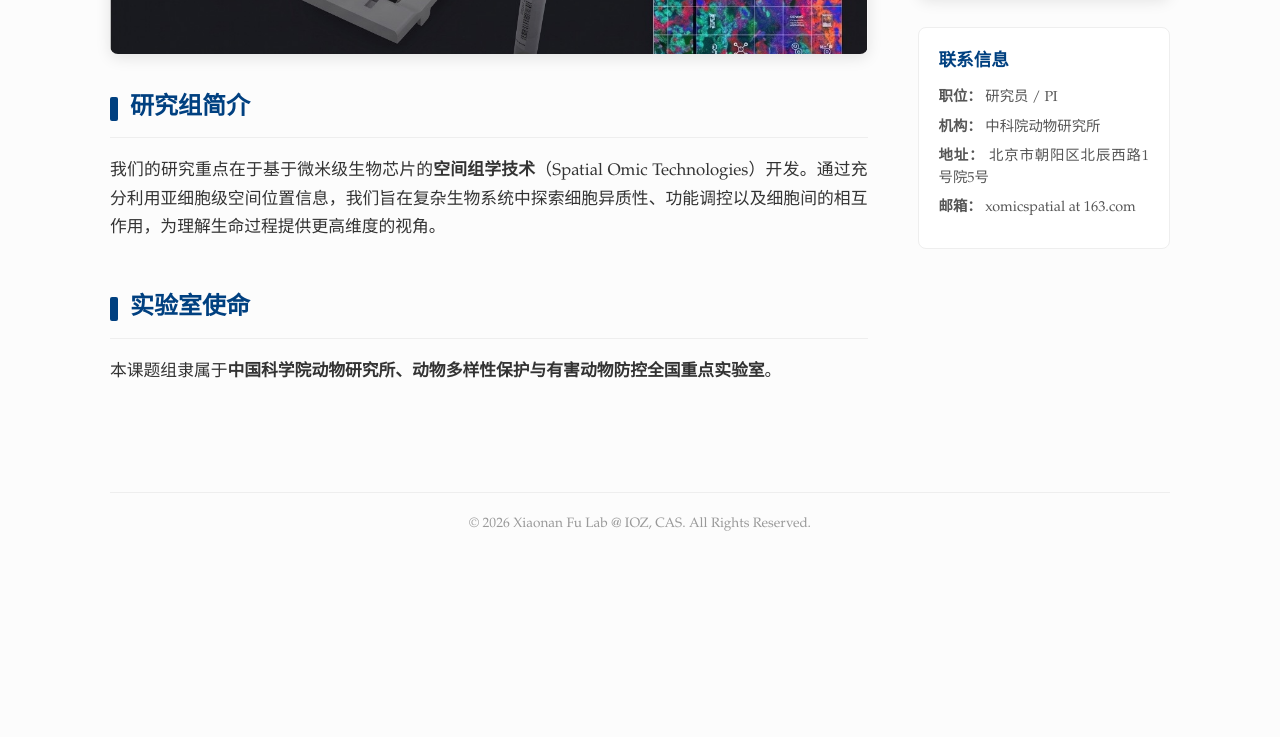
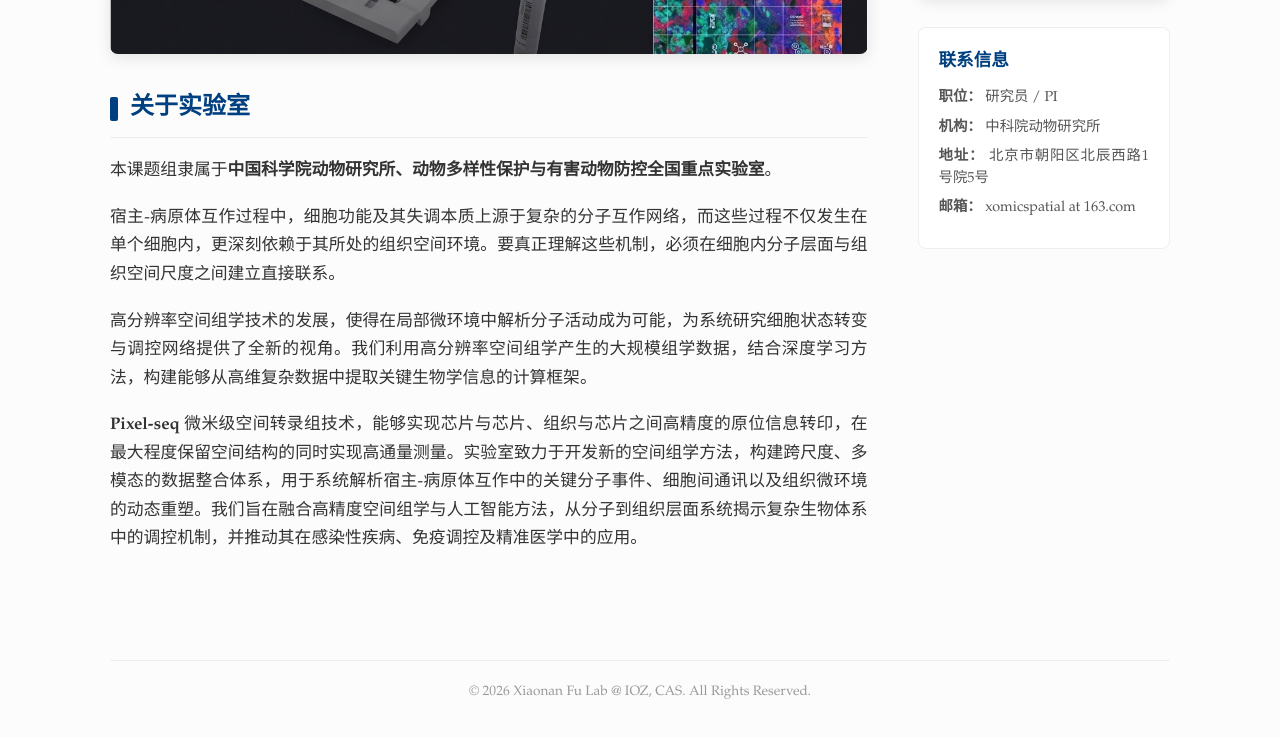
Before and after one commit to xomicspatial/xomicspatial.github.io, a plain HTML site: page index.html in a window 1280 px wide. Shown: the part 613-1350 px from the top of the page. Before the commit the page ends 1189 px from the top, so only its background shows below. Drawn offline with Linux system fonts and the light colour scheme; placeholder pictures from the web are drawn by us.

Commit message:
Update index.html

```diff
--- a/index.html
+++ b/index.html
@@ -269,20 +269,20 @@
 
                 <section class="content-section">
                     <h2>
-                        <span class="lang-zh">研究组简介</span>
+                        <span class="lang-zh">关于实验室</span>
                         <span class="lang-en">About the Lab</span>
                     </h2>
-                    <p class="lang-zh">我们的研究重点在于基于微米级生物芯片的<strong>空间组学技术</strong>（Spatial Omic Technologies）开发。通过充分利用亚细胞级空间位置信息，我们旨在复杂生物系统中探索细胞异质性、功能调控以及细胞间的相互作用，为理解生命过程提供更高维度的视角。</p>
-                    <p class="lang-en">Our research focuses on the development of <strong>spatial omic technologies</strong> based on micron-resolution biochips. By leveraging subcellular spatial information, we aim to explore cellular heterogeneity, functional regulation, and intercellular interactions in complex biological systems.</p>
-                </section>
+                    <p class="lang-zh">本课题组隶属于<strong>中国科学院动物研究所、动物多样性保护与有害动物防控全国重点实验室</strong>。</p>
+                    <p class="lang-en">The lab is part of the <strong>State Key Laboratory of Animal Diversity Conservation and Harmful Animal Control</strong> at the Institute of Zoology, Chinese Academy of Sciences (CAS).</p>
 
-                <section class="content-section">
-                    <h2>
-                        <span class="lang-zh">实验室使命</span>
-                        <span class="lang-en">Our Mission</span>
-                    </h2>
-                    <p class="lang-zh">本课题组隶属于<strong>中国科学院动物研究所、动物多样性保护与有害动物防控全国重点实验室</strong>。</p>
-                    <p class="lang-en">The lab is part of the <strong>State Key Laboratory of Animal Diversity Conservation and Harmful Animal Control</strong> at the Institute of Zoology, CAS.</p>
+                    <p class="lang-zh">宿主-病原体互作过程中，细胞功能及其失调本质上源于复杂的分子互作网络，而这些过程不仅发生在单个细胞内，更深刻依赖于其所处的组织空间环境。要真正理解这些机制，必须在细胞内分子层面与组织空间尺度之间建立直接联系。</p>
+                    <p class="lang-en">Cellular function and dysfunction in host–pathogen interactions emerge from complex molecular networks that operate not only within individual cells but also within the spatial context of tissues. A mechanistic understanding therefore requires linking intracellular molecular interactions with their organization across the tissue environment.</p>
+
+                    <p class="lang-zh">高分辨率空间组学技术的发展，使得在局部微环境中解析分子活动成为可能，为系统研究细胞状态转变与调控网络提供了全新的视角。我们利用高分辨率空间组学产生的大规模组学数据，结合深度学习方法，构建能够从高维复杂数据中提取关键生物学信息的计算框架。</p>
+                    <p class="lang-en">Advances in high-resolution spatial technologies now make it possible to interrogate molecular activities within local microenvironments, offering new opportunities to study cellular states and regulatory networks in situ. Building on this, we integrate large-scale omics data with deep learning approaches to develop computational frameworks that extract meaningful biological insights from high-dimensional data.</p>
+
+                    <p class="lang-zh"><strong>Pixel-seq</strong> 微米级空间转录组技术，能够实现芯片与芯片、组织与芯片之间高精度的原位信息转印，在最大程度保留空间结构的同时实现高通量测量。实验室致力于开发新的空间组学方法，构建跨尺度、多模态的数据整合体系，用于系统解析宿主-病原体互作中的关键分子事件、细胞间通讯以及组织微环境的动态重塑。我们旨在融合高精度空间组学与人工智能方法，从分子到组织层面系统揭示复杂生物体系中的调控机制，并推动其在感染性疾病、免疫调控及精准医学中的应用。</p>
+                    <p class="lang-en">A central focus is the development and application of <strong>Pixel-seq</strong>, a micron-resolution spatial transcriptomics technology that enables precise array-to-array transfer of local molecular information while preserving spatial context. This capability provides a foundation for cross-scale and multi-modal data integration to dissect key molecular events, cell–cell interactions, and microenvironmental remodeling during host–pathogen interactions, combining high-resolution spatial information with artificial intelligence to systematically uncover regulatory principles in complex biological systems and enable new advances in infectious disease research, immunology, and precision medicine.</p>
                 </section>
             </div>
 
```
